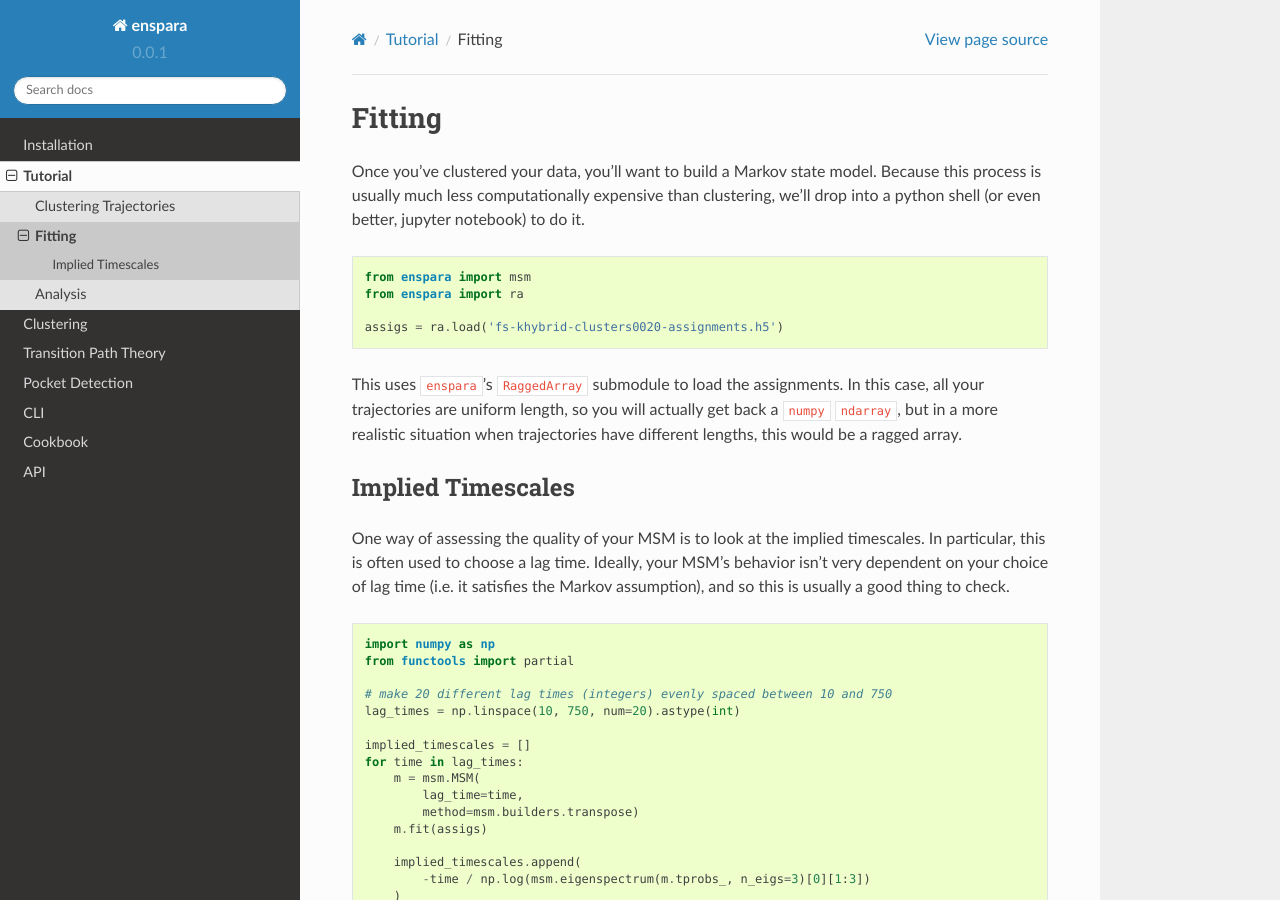
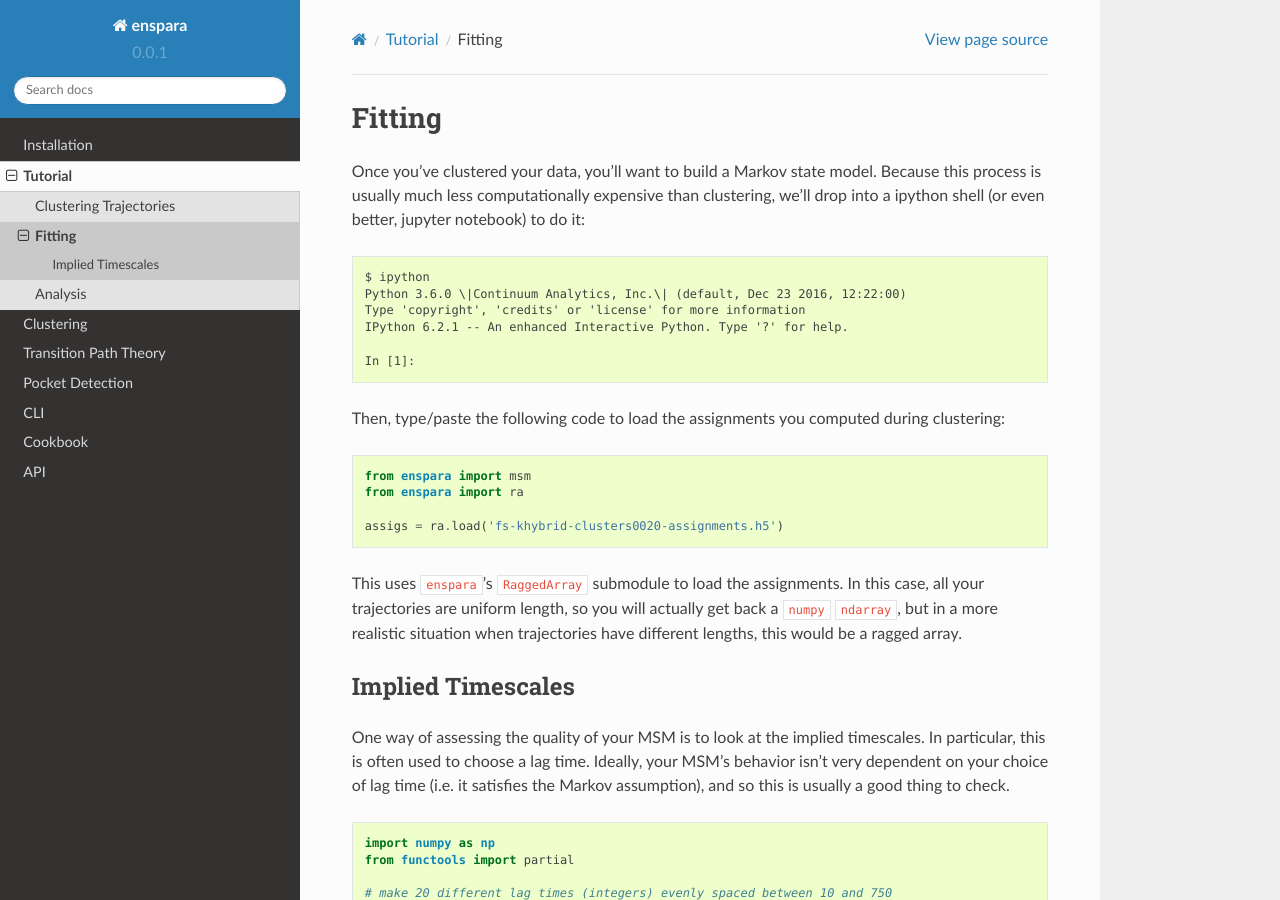
Before and after one commit to bowman-lab/enspara, a Sphinx documentation site: the page built from docs/source/tutorial/fitting.rst, in a window 1280 px wide and 900 px high. Built offline with Sphinx 7.4.7 and the Read the Docs theme 2.0.0, drawn with Linux system fonts in a browser that asks for light colours.

Commit message:
Add a better explanation of using an ipython shell to the fitting part of the tutorial.

```diff
--- a/docs/source/tutorial/fitting.rst
+++ b/docs/source/tutorial/fitting.rst
@@ -3,9 +3,18 @@
 
 Once you've clustered your data, you'll want to build a Markov state model.
 Because this process is usually much less computationally expensive than
-clustering, we'll drop into a python shell (or even better, jupyter notebook)
-to do it.
+clustering, we'll drop into a ipython shell (or even better, jupyter notebook)
+to do it::
 
+    $ ipython
+    Python 3.6.0 \|Continuum Analytics, Inc.\| (default, Dec 23 2016, 12:22:00)
+    Type 'copyright', 'credits' or 'license' for more information
+    IPython 6.2.1 -- An enhanced Interactive Python. Type '?' for help.
+
+    In [1]:
+
+Then, type/paste the following code to load the assignments you computed
+during clustering:
 
 .. code-block:: python
 
```
